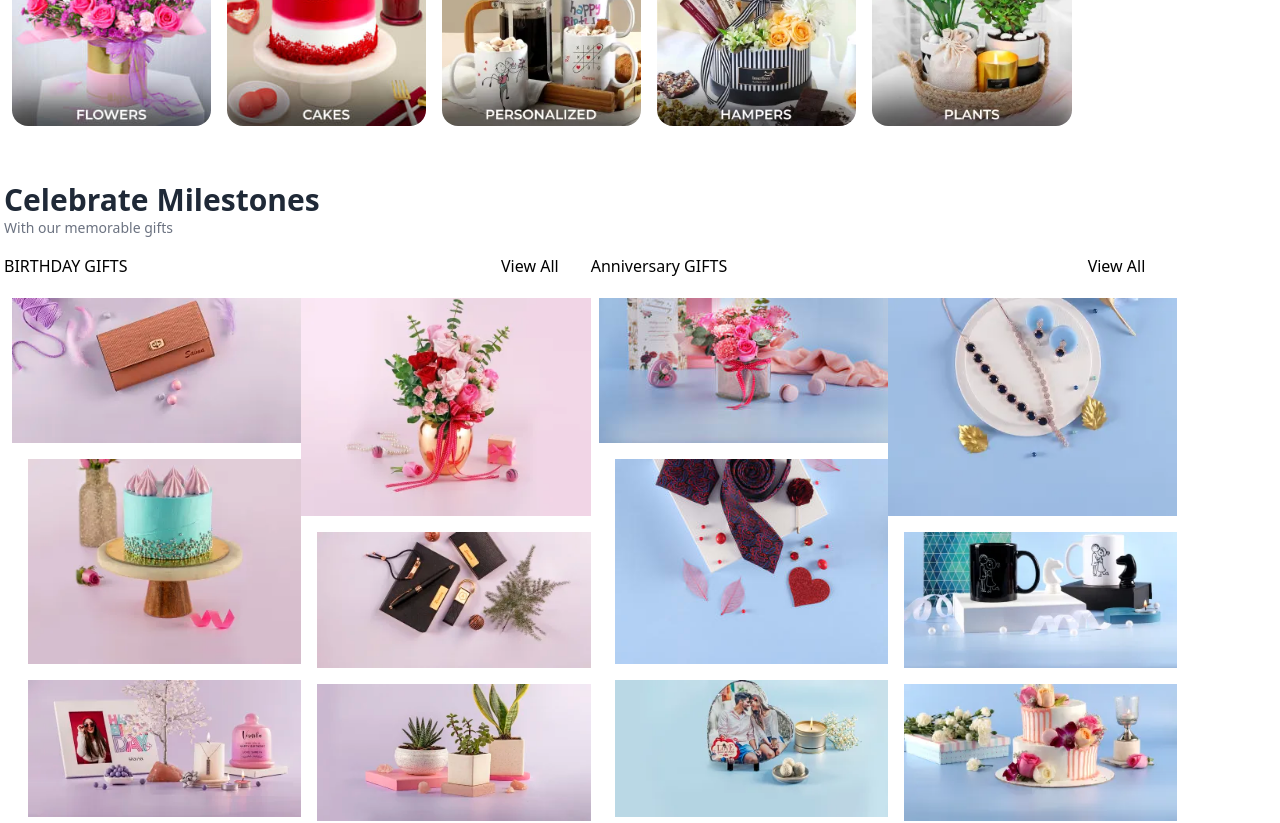
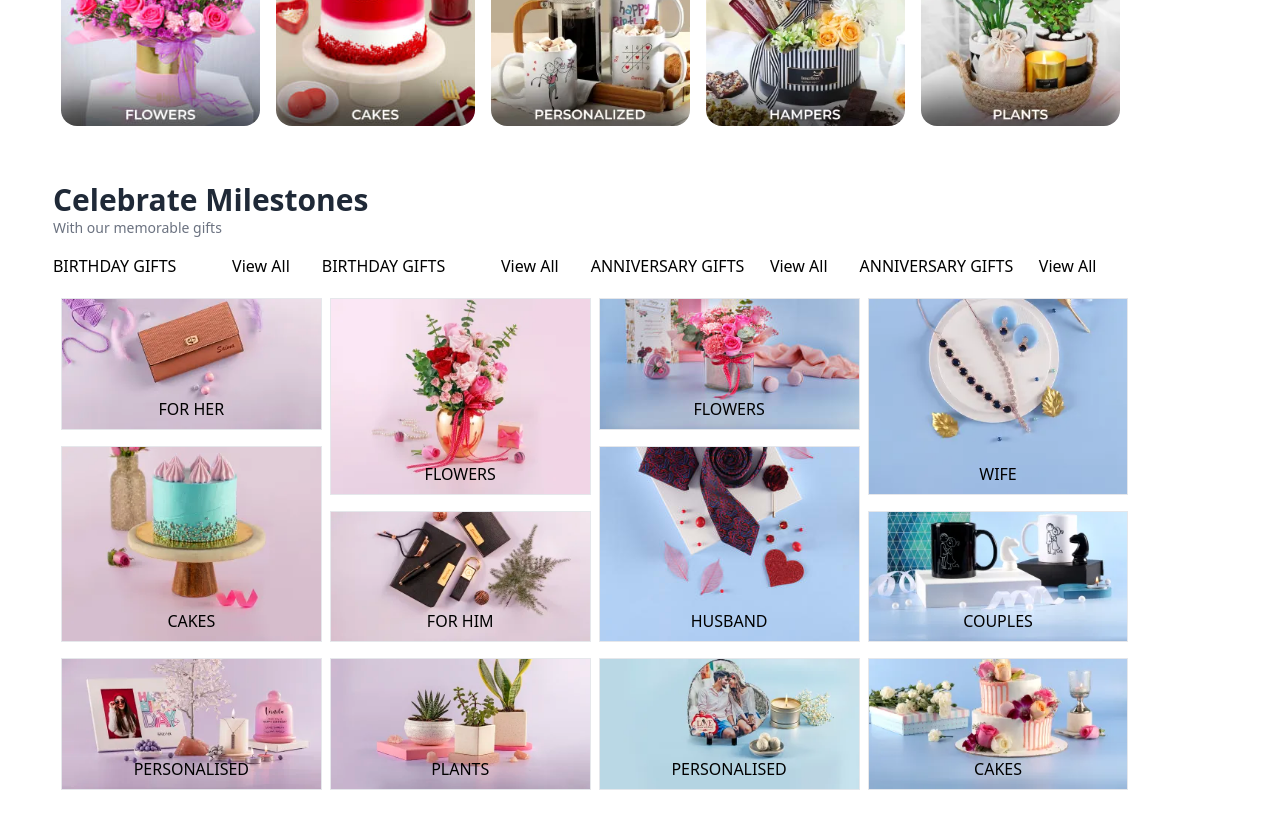
Before and after one commit to badalvir-007/TheGiftShop, a React (Create React App) app: page / in a window 1280 px wide. Shown: the part 1160-1983 px from the top of the page. Built offline with nearby package versions, Linux system fonts and the light colour scheme.

Commit message:
changes the width and height of components

```diff
--- a/src/components/collections/BestSelling.jsx
+++ b/src/components/collections/BestSelling.jsx
@@ -101,7 +101,7 @@ const BestSelling = () => {
   };
 
   return (
-    <div className="mt-[140px] relative">
+    <div className="w-11/12  justify-center items-center mx-auto mt-[150px]">
       <TextSection title="Best Selling Gifts" description="Packed with love" />
 
       <div className="relative w-363px h-466px mx-auto mt-4 overflow-hidden border rounded-lg ">
--- a/src/components/collections/Categories.jsx
+++ b/src/components/collections/Categories.jsx
@@ -105,7 +105,8 @@ const cardOfSix = [
 
 const Categories = () => {
   return (
-    <div className="flex flex-col justify-between p-4">
+    <div className="w-11/12 flex justify-center items-center mx-auto">
+      <div className=" flex flex-col justify-between p-4">
       <TextSection
       title="Categories"
       description="Wide range of gifts for your celebration"
@@ -161,6 +162,7 @@ const Categories = () => {
         </div>
       </div>
     </div>
+    </div>
   );
 };
 
--- a/src/components/collections/Celebrate.jsx
+++ b/src/components/collections/Celebrate.jsx
@@ -14,58 +14,74 @@ import couplesA from "../../assets/celebreateimgs/anniversaryimgs/anniversary5.w
 import cakesA from "../../assets/celebreateimgs/anniversaryimgs/anniversary6.webp";
 import TextSection from "../reuseablecode/TextSection";
 
+
+const ImageWithText = ({ src, alt, text }) => {
+  return (
+    <div className="relative  mb-4 border  space-y-4">
+      <img src={src} alt={alt} className="w-full" />
+      <p className="absolute bottom-0 left-0 right-0 text-center bg-transparent text-black p-2">{text}</p>
+    </div>
+  );
+};
+
+const ImageSection = ({ title, images }) => {
+  return (
+    <div className="flex flex-col w-[50%] h-[550px] space-x-2">
+      <div className="flex flex-row items-center">
+        <h1 className="mr-auto">{title}</h1>
+        <p className="ml-auto">View All</p>
+        <div className="border-b border-gray-600 mx-4"></div>
+      </div>
+      <div className="flex flex-col  justify-between py-1 mt-4">
+        {images.map((image, index) => (
+          <ImageWithText key={index} src={image.src} alt={image.alt} text={image.text} />
+        ))}
+      </div>
+    </div>
+  );
+};
+
 const Celebrate = () => {
+  const birthdayImagesA = [
+    { src: Forher, alt: 'For Her', text: 'FOR HER' },
+    { src: cakes, alt: 'Cakes', text: 'CAKES' },
+    { src: personalised, alt: 'Personalised', text: 'PERSONALISED' },
+  ];
+
+  const birthdayImagesB = [
+    { src: flowers, alt: 'Flowers', text: 'FLOWERS' },
+    { src: forhim, alt: 'For Him', text: 'FOR HIM' },
+    { src: plants, alt: 'Plants', text: 'PLANTS' },
+  ];
+
+  const anniversaryImagesA = [
+    { src: flowersA, alt: 'Flowers', text: 'FLOWERS' },
+    { src: husbandA, alt: 'Husband', text: 'HUSBAND' },
+    { src: personalisedA, alt: 'Personalised', text: 'PERSONALISED' },
+  ];
+
+  const anniversaryImagesB = [
+    { src: WifeA, alt: 'Wife', text: 'WIFE' },
+    { src: couplesA, alt: 'Couples', text: 'COUPLES' },
+    { src: cakesA, alt: 'Cakes', text: 'CAKES' },
+  ];
+
   return (
-    <div>
-      <div className="mt-12 mb-6  ">
+    <div className="w-11/12 flex justify-center items-center mx-auto">
+      <div className="mt-12 mb-6">
         <TextSection
-        title="Celebrate Milestones"
-        description="With our memorable gifts"
+          title="Celebrate Milestones"
+          description="With our memorable gifts"
         />
 
         <div className="mt-4 flex flex-row">
-          {/* {birthays gifts } */}
-          <div className="flex flex-col w-[50%] h-[550px] space-x-2">
-            <div className="flex flex-row items-center">
-              <h1 className="mr-auto">BIRTHDAY GIFTS</h1>
-              <p className="ml-auto">View All</p>
-              <div className="border-b border-gray-600 mx-4"></div>
-            </div>
-            <div className="flex flex-row justify-between py-1 mt-4">
-              <div className="flex flex-col space-y-4 space-x-4">
-                <img src={Forher} alt="" />
-                <img src={cakes} alt="" />
-                <img src={personalised} alt="" />
-              </div>
-              <div className="flex flex-col space-y-4 space-x-4">
-                <img src={flowers} alt="" />
-                <img src={forhim} alt="" />
-                <img src={plants} alt="" />
-              </div>
-            </div>
-          </div>
+          {/* Birthdays gifts */}
+          <ImageSection title="BIRTHDAY GIFTS" images={birthdayImagesA} />
+          <ImageSection title="BIRTHDAY GIFTS" images={birthdayImagesB} />
 
-          {/* {annivarasry gifts} */}
-          <div className="flex flex-col w-[50%] h-[550px] space-x-2">
-            <div className="flex flex-row items-center">
-              <h1 className="mr-auto">Anniversary GIFTS</h1>
-              <p className="ml-auto">View All</p>
-              <div className="border-b border-gray-600 mx-4"></div>
-            </div>
-            <div className="flex flex-row justify-between py-1 mt-4">
-              <div className="flex flex-col space-y-4 space-x-4">
-                <img src={flowersA} alt="" />
-                <img src={husbandA} alt="" />
-                <img src={personalisedA} alt="" />
-              </div>
-              <div className="flex flex-col space-y-4 space-x-4">
-                <img src={WifeA} alt="" />
-                <img src={couplesA} alt="" />
-                <img src={cakesA} alt="" />
-              </div>
-            </div>
-          </div>
-
+          {/* Anniversary gifts */}
+          <ImageSection title="ANNIVERSARY GIFTS" images={anniversaryImagesA} />
+          <ImageSection title="ANNIVERSARY GIFTS" images={anniversaryImagesB} />
         </div>
       </div>
     </div>
--- a/src/components/collections/CustomersStories.jsx
+++ b/src/components/collections/CustomersStories.jsx
@@ -67,7 +67,8 @@ const CustomerStoriesSlider = () => {
   };
 
   return (
-    <div className="mt-8 ">
+    <div className="w-11/12 max-w-maxContent flex justify-center items-center mx-auto ">
+      <div className="mt-8 ">
       <div className="flex flex-col items-start justify-between">
         <h1 className="text-3xl font-bold">Customer Stories</h1>
         <p className="text-gray-600">Rated 4.8 / 5 based on 278161 ratings</p>
@@ -102,6 +103,7 @@ const CustomerStoriesSlider = () => {
         </button>
       </div>
     </div>
+    </div>
   );
 };
 
--- a/src/components/collections/Occasions.jsx
+++ b/src/components/collections/Occasions.jsx
@@ -21,14 +21,15 @@ const Occasions = () => {
     // Add more data as needed
   ];
   return (
-    <div className="w-11/12 flex flex-col justify-center mt-4 ml-4 ">
+   <div className="w-11/12 max-w-maxContent flex justify-center items-center mx-auto ">
+     <div className="w-11/12 flex flex-col justify-center mt-4 ml-4 ">
       <TextSection
         title="Occasions"
         description="Celebrate each occasion with a gift that has a lasting imperssion"
         />
 
 
-      <div className="flex flex-row">
+      <div className="flex flex-row mt-7">
         {/* {images} */}
         <div className="grid grid-cols-3 gap-6">
         {imageTagData.map((data, index) => (
@@ -49,6 +50,7 @@ const Occasions = () => {
         </div>
       </div>
     </div>
+   </div>
   );
 };
 
--- a/src/components/collections/Trending.jsx
+++ b/src/components/collections/Trending.jsx
@@ -20,7 +20,7 @@ const Trending = () => {
     image5,
       ];
   return (
-    <div className="w-11/12">
+    <div className="w-11/12 flex justify-center items-center mx-auto">
       <div className="text-2xl mt-[60px]">
         <TextSection
         title="Trending Gifts"
--- a/src/components/collections/Worldgifts.jsx
+++ b/src/components/collections/Worldgifts.jsx
@@ -31,7 +31,8 @@ const Worldgifts = () => {
   ];
 
   return (
-    <div className="mt-12 mr-4">
+    <div className="w-11/12 flex justify-center items-center mx-auto">
+      <div className="mt-12 mr-4">
       <div>
         <h1 className="text-4xl">Send Gifts Worldwide</h1>
         <p>A gift to every part of the world</p>
@@ -57,6 +58,7 @@ const Worldgifts = () => {
         ))}
       </div>
     </div>
+    </div>
   );
 };
 
--- a/tailwind.config.js
+++ b/tailwind.config.js
@@ -3,13 +3,51 @@ module.exports = {
   content: [
     "./src/**/*.{js,jsx,ts,tsx}",
   ],
+  fontFamily: {
+    inter: ["Inter", "sans-serif"],
+    "edu-sa": ["Edu SA Beginner", "cursive"],
+    mono: ["Roboto Mono", "monospace"],
+  },
+  colors: {
+    white: "#fff",
+    black: "#000",
+    transparent: "#ffffff00",
+    richblack: {
+      5: "#F1F2FF",
+      25: "#DBDDEA",
+      50: "#C5C7D4",
+      100: "#AFB2BF",
+      200: "#999DAA",
+      300: "#838894",
+      400: "#6E727F",
+      500: "#585D69",
+      600: "#424854",
+      700: "#2C333F",
+      800: "#161D29",
+      900: "#000814",
+    },
+    richblue: {
+      5: "#ECF5FF",
+      25: "#C6D6E1",
+      50: "#A0B7C3",
+      100: "#7A98A6",
+      200: "#537988",
+      300: "#2D5A6A",
+      400: "#073B4C",
+      500: "#063544",
+      600: "#042E3B",
+      700: "#032833",
+      800: "#01212A",
+      900: "#001B22",
+    },
+  },
   theme: {
     extend: {
       fontFamily: {
         'public-sans': ['Public Sans', 'sans-serif'],
       },
       maxWidth: {
-        maxContent: "1260px",
+        maxContent: "1440px",
         maxContentTab: "650px"
       },
       backgroundColor: {
```
